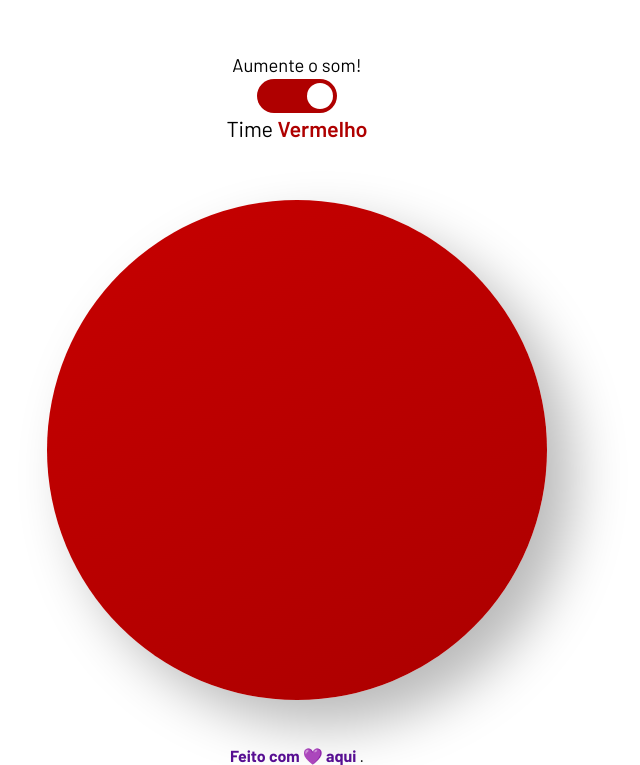
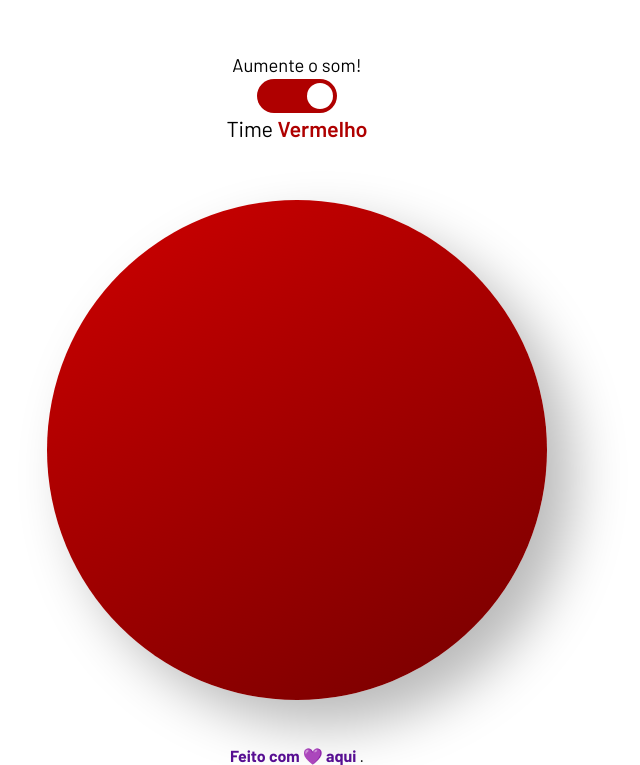
Before and after one commit to thiagowaib/passarepassa, a plain HTML site: page index.html in a window 1280 px wide. Shown: the part 108-873 px from the top of the page, without its empty margins (343-983 px from the left). Drawn offline with Linux system fonts and the light colour scheme.

Commit message:
[fix] Cor do Botão vermelho

```diff
--- a/styles/button.css
+++ b/styles/button.css
@@ -11,7 +11,7 @@
 }
 
 #button.vermelho{
-    background: linear-gradient(330.81deg, rgb(175, 0, 0) 13.38%, rgb(195, 0, 0) 87.07%);
+    background: linear-gradient(330.81deg, rgb(129, 0, 0) 13.38%, rgb(195, 0, 0) 87.07%);
 
 }
 #button.azul{
```
